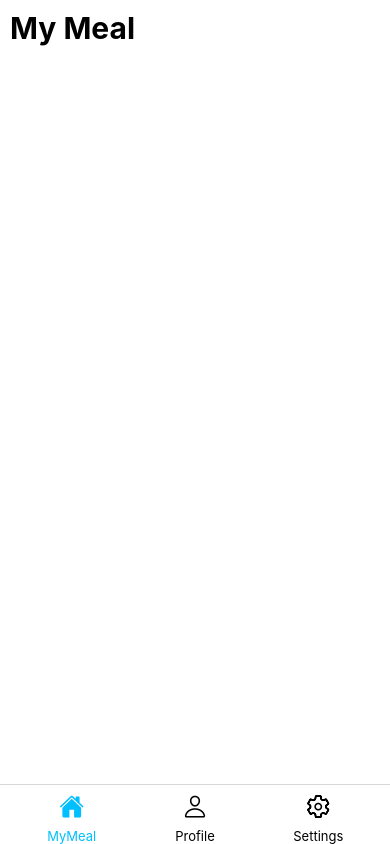
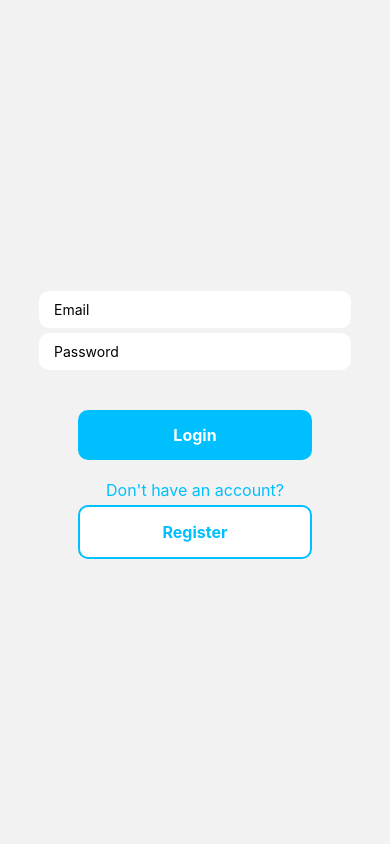
Before and after one commit to Namloh/MyMeal, a React Native app: screen /Home in a window 390 px wide. Built offline with nearby package versions, Linux system fonts and the light colour scheme; no server answers; what native-base would draw is missing.

Commit message:
prof ui and log in alert

```diff
--- a/App.js
+++ b/App.js
@@ -1,20 +1,33 @@
-import { StatusBar } from 'expo-status-bar';
 import React, {useState, useEffect, useContext} from 'react'
-import { StyleSheet, View } from 'react-native';
+import { StyleSheet, View, StatusBar } from 'react-native';
 import { NavigationContainer } from '@react-navigation/native';
 import { createNativeStackNavigator } from '@react-navigation/native-stack';
 import LoginScreen from './screens/LoginScreen';
 import HomeScreen from './screens/HomeScreen';
+import RegisterScreen from './screens/RegisterScreen';
 import { DarkModeProvider } from './DarkModeProvider/DarkModeProvider';
 import { NativeBaseProvider} from "native-base";
-
+import { auth } from './firebase';
 
 const Stack = createNativeStackNavigator();
 
 
-
 export default function App() {
 
+  const [user, setUser] = useState(null);
+
+  useEffect(() => {
+    const unsubscribe = auth.onAuthStateChanged((user) => {
+      if (user) {
+        // User is logged in
+        setUser(user);
+      } else {
+        // No user logged in
+        setUser(null);
+      }
+    });
+    return () => unsubscribe();
+  }, []);
 
 
   return (
@@ -23,8 +36,16 @@ export default function App() {
             <NavigationContainer >
             <DarkModeProvider>
           <Stack.Navigator>
-            <Stack.Screen options={{headerShown: false}}  name="Login" component={LoginScreen}/>
-            <Stack.Screen options={{headerShown: false}} name="Home" component={HomeScreen}/>
+            {user ? (
+              // User is logged in, show HomeScreen
+              <Stack.Screen options={{ headerShown: false }} name="Home" component={HomeScreen} />
+            ) : (
+              // No user logged in, show LoginScreen and RegisterScreen
+              <>
+                <Stack.Screen options={{ headerShown: false }} name="Login" component={LoginScreen} />
+                <Stack.Screen options={{ headerShown: false }} name="Register" component={RegisterScreen} />
+              </>
+            )}
           </Stack.Navigator>
           </DarkModeProvider>
         </NavigationContainer>
--- a/app.json
+++ b/app.json
@@ -16,6 +16,7 @@
     ],
     "ios": {
       "supportsTablet": true
+
     },
     "android": {
       "adaptiveIcon": {
@@ -27,5 +28,6 @@
     "web": {
       "favicon": "./assets/favicon.png"
     }
+
   }
 }
--- a/firebase.js
+++ b/firebase.js
@@ -3,6 +3,7 @@ import firebase from 'firebase/compat/app';
 import 'firebase/compat/auth';
 import { initializeApp, getApps } from 'firebase/app';
 import {getFirestore} from "firebase/firestore"
+
 
 // TODO: Add SDKs for Firebase products that you want to use
 // https://firebase.google.com/docs/web/setup#available-libraries
@@ -31,5 +32,6 @@ else{
 //const analytics = getAnalytics(app);
 const auth = firebase.auth()
 const db = getFirestore()
+const googleProvider = new firebase.auth.GoogleAuthProvider();
 
-export {auth, db};
+export {auth, db, googleProvider};
--- a/screens/HomeScreen.js
+++ b/screens/HomeScreen.js
@@ -19,7 +19,9 @@ const HomeScreen = () => {
 
 
     <Tab.Navigator
+
     screenOptions={({ route }) => ({
+      tabBarHideOnKeyboard: true,
       tabBarIcon: ({ focused, color, size }) => {
         let iconName;
 
--- a/screens/LoginScreen.js
+++ b/screens/LoginScreen.js
@@ -1,43 +1,53 @@
-import { KeyboardAvoidingView, StyleSheet, Text, TextInput, TouchableOpacity, View } from 'react-native'
+import { KeyboardAvoidingView, StyleSheet, Text, TextInput, TouchableOpacity, View, Alert } from 'react-native'
 import React, {useEffect, useState}  from 'react'
-import { auth } from '../firebase'
+import { auth, GoogleAuthProvider, signInWithRedirect } from '../firebase';
 import { useNavigation } from '@react-navigation/native'
 
 const LoginScreen = () => {
   const [email, setEmail] = useState("")
   const [password, setPassword] = useState("")
-
+  const [isLoading, setIsLoading] = useState(false);
   const navigation = useNavigation()
 
   useEffect(() => {
     const unsub = auth.onAuthStateChanged(user => {
       if(user){
-        navigation.replace("Home")
+
       }
     })
 
     return unsub
   }, [])
 
-  const handleSignUp = () => {
-    auth.createUserWithEmailAndPassword(email,password)
-    .then(userCredentials =>
-      {
-        const user = userCredentials.user;
-        console.log("Registered in with ", user.email)
 
-      })
-    .catch(error => alert(error.message))
-  }
+
+
+  const handleRegisterPress = () => {
+    navigation.navigate("Register");
+  };
 
 
   const handleLogIn = () => {
-    auth.signInWithEmailAndPassword(email,password)
-    .then(userCredentials =>
-      {
-        const user = userCredentials.user; console.log("Logged in with ", user.email)
-      })
-    .catch(error => alert(error.message))
+    setIsLoading(true);
+    Alert.alert(
+      "Logging In",
+      "Please wait while we log you in...",
+      [{ text: "OK", onPress: () => {} }],
+      { cancelable: true }
+    );
+    auth
+    .signInWithEmailAndPassword(email, password)
+    .then((userCredentials) => {
+      const user = userCredentials.user;
+      console.log("Logged in with ", user.email);
+
+      setIsLoading(false); // Set isLoading back to false after the login is successful
+    })
+    .catch((error) => {
+      alert(error.message);
+      setIsLoading(false); // Set isLoading back to false after the login attempt (whether it succeeded or failed)
+    });
+
   }
 
 
@@ -66,10 +76,17 @@ const LoginScreen = () => {
           <Text style={styles.buttonText}>Login</Text>
         </TouchableOpacity>
 
-        <TouchableOpacity onPress={handleSignUp} style={[styles.button, styles.buttonOutline]}>
+
+        <Text style={styles.newAccText}>Don't have an account?</Text>
+        <TouchableOpacity onPress={handleRegisterPress} style={[styles.button, styles.buttonOutline]}>
           <Text style={styles.btnOutlineText}>Register</Text>
         </TouchableOpacity>
+
       </View>
+
+
+
+
     </KeyboardAvoidingView>
   )
 }
@@ -77,6 +94,7 @@ const LoginScreen = () => {
 export default LoginScreen
 
 const styles = StyleSheet.create({
+
     container:{
         flex: 1,
         justifyContent: 'center',
@@ -116,12 +134,31 @@ const styles = StyleSheet.create({
     },
     buttonText: {
       color: 'white',
-      fontWeight: 700,
+      fontWeight: '700',
       fontSize: 16,
     },
     btnOutlineText: {
       color: 'deepskyblue',
-      fontWeight: 700,
+      fontWeight: '700',
       fontSize: 16,
-    }
+    },
+    newAccText:{
+      marginTop: 20,
+      color: 'deepskyblue',
+      fontSize: 16,
+    },
+    loadingAlert: {
+      position: 'absolute',
+      top: '50%',
+      left: '50%',
+      backgroundColor: 'white',
+      padding: 30,
+      borderRadius: 10,
+      borderWidth: 1,
+      borderColor: 'deepskyblue',
+      transform: [{ translateX: -50 }, { translateY: -50 }],
+      justifyContent: 'center',
+      alignItems: 'center',
+    },
+
 })
--- a/screens/MyMealScreen.js
+++ b/screens/MyMealScreen.js
@@ -1,12 +1,13 @@
-import { StyleSheet, Text, View, Switch } from 'react-native'
+import { StyleSheet, Text, View, StatusBar } from 'react-native'
 import React, { useContext } from 'react';
 import { DarkModeContext } from '../DarkModeProvider/DarkModeProvider';
 
 const MyMealScreen = () => {
   const { theme } = useContext(DarkModeContext);
+  const statusBarHeight = StatusBar.currentHeight || 0;
 
   return (
-    <View style={{minHeight: "100%", backgroundColor: theme.background}}>
+    <View style={{ minHeight: '100%', backgroundColor: theme.background , paddingTop: statusBarHeight}}>
 
        <Text style={[styles.header, {color: theme.primaryText}]}>My Meal</Text>
         <View style={styles.container}>
--- a/screens/ProfileScreen.js
+++ b/screens/ProfileScreen.js
@@ -1,12 +1,11 @@
-import { KeyboardAvoidingView, StyleSheet, Text, TextInput, TouchableOpacity, View } from 'react-native'
-import React, {useState, useContext} from 'react'
+import { KeyboardAvoidingView, StyleSheet, Text, TextInput, TouchableOpacity, View, StatusBar } from 'react-native'
+import React, {useState, useContext, useEffect} from 'react'
 import { collection, doc, setDoc, getDoc } from 'firebase/firestore';
 import { auth } from '../firebase'
 import {db} from "../firebase"
 import { DarkModeContext } from '../DarkModeProvider/DarkModeProvider';
 import { useFocusEffect } from '@react-navigation/native';
-import { AuthErrorCodes } from 'firebase/auth';
-import { Center } from 'native-base';
+
 
 const ProfileScreen = () => {
   const { theme } = useContext(DarkModeContext);
@@ -15,6 +14,8 @@ const ProfileScreen = () => {
     field: '',
     value: '',
   });
+
+  const statusBarHeight = StatusBar.currentHeight || 0;
 
   const fetchUserData = async () => {
     try {
@@ -34,8 +35,14 @@ const ProfileScreen = () => {
     }
   };
 
+  const resetEditingData = () => {
+    setEditingData({ field: '', value: '' });
+  };
+
+
   useFocusEffect(React.useCallback(() => {
     fetchUserData();
+     resetEditingData();
   }, []));
 
   const openEditor = (field, value) => {
@@ -64,7 +71,13 @@ const ProfileScreen = () => {
   };
 
   return (
-    <View style={{ minHeight: '100%', backgroundColor: theme.background }}>
+    <KeyboardAvoidingView
+    style={{ flex: 1, backgroundColor: theme.background }}
+    behavior={'padding'}
+
+
+  >
+    <View style={{ minHeight: '100%', backgroundColor: theme.background , paddingTop: statusBarHeight}}>
     <Text style={[styles.header, { color: theme.primaryText }]}>My Profile</Text>
 
     <View style={styles.container}>
@@ -74,14 +87,14 @@ const ProfileScreen = () => {
           // Show the input popup for weight if editingData.field is 'weight'
           <View style={styles.inputContainer}>
             <TextInput
-              style={[styles.input, { color: theme.primaryText }]}
+              style={[styles.input, { color: 'black'  }]}
               placeholder={`Enter weight`}
               value={editingData.value}
               onChangeText={text => setEditingData({ ...editingData, value: text })}
               keyboardType="numeric"
             />
-            <TouchableOpacity onPress={saveData} style={styles.button}>
-              <Text style={[styles.buttonText, { color: theme.btnText }]}>Save</Text>
+            <TouchableOpacity onPress={saveData} style={styles.editButton}>
+              <Text style={[styles.editButtonText, { color: theme.btnText }]}>Save</Text>
             </TouchableOpacity>
           </View>
         ) : (
@@ -103,13 +116,13 @@ const ProfileScreen = () => {
           // Show the input popup for name if editingData.field is 'name'
           <View style={styles.inputContainer}>
             <TextInput
-              style={[styles.input, { color: theme.primaryText }]}
+              style={[styles.input, { color: 'black' }]}
               placeholder={`Enter name`}
               value={editingData.value}
               onChangeText={text => setEditingData({ ...editingData, value: text })}
             />
-            <TouchableOpacity onPress={saveData} style={styles.button}>
-              <Text style={[styles.buttonText, { color: theme.btnText }]}>Save</Text>
+            <TouchableOpacity onPress={saveData} style={styles.editButton}>
+              <Text style={[styles.editButtonText, { color: theme.btnText }]}>Save</Text>
             </TouchableOpacity>
           </View>
         ) : (
@@ -128,21 +141,24 @@ const ProfileScreen = () => {
 
     </View>
   </View>
+  </KeyboardAvoidingView>
   );
 };
 
 export default ProfileScreen
 
 const styles = StyleSheet.create({
+
   itemContainer:{
-    width: '80%',
+    width: '90%',
+    height: '60%',
+    minHeight: 50,
   } ,
   itemC: {
     flex: 1,
     flexDirection: 'row',
     justifyContent: 'space-between',
-    marginBottom: 20,
-    alignItems: 'center'
+    alignItems: 'center',
   } ,
   inputContainer:{
     flex: 1,
@@ -157,30 +173,39 @@ const styles = StyleSheet.create({
     padding: 10,
     backgroundColor: 'deepskyblue',
     borderRadius: 5,
-    width: '100px',
+    width: 100,
+    height: 40,
     alignItems: 'center'
+
   },
   editButtonText: {
     color: 'white',
     fontWeight: 'bold',
     fontSize: 15,
   },
-    container:{
-        flex: 1,
-        justifyContent: 'center',
-        alignItems: 'center',
-
-    },
+  container:{
+    flex: 1,
+    justifyContent: "flex-start",
+    marginLeft: 30,
+    marginTop: 30,
+    maxHeight: "10%",
+},
     inputContainer: {
-      width: '80%'
+      flex: 1,
+      flexDirection: 'row',
+      justifyContent: 'space-between',
+      alignItems: 'center'
     },
     input: {
       backgroundColor: 'white',
       paddingHorizontal: 15,
       paddingVertical: 10,
       borderRadius: 10,
+      borderColor: 'deepskyblue',
+      borderWidth: 2,
       marginTop: 5,
-
+      fontSize: 20,
+      maxWidth: 150,
     },
     buttonContainer: {
       width: "60%",
@@ -202,4 +227,5 @@ const styles = StyleSheet.create({
         marginLeft: 10,
         marginTop: 10,
       },
+
 })
--- /dev/null
+++ b/screens/RegisterScreen.js
@@ -0,0 +1,131 @@
+import { KeyboardAvoidingView, StyleSheet, Text, TextInput, TouchableOpacity, View } from 'react-native'
+import React, {useEffect, useState}  from 'react'
+import { auth } from '../firebase'
+import { useNavigation } from '@react-navigation/native'
+
+const RegisterScreen = () => {
+
+    const [email, setEmail] = useState("")
+    const [password, setPassword] = useState("")
+
+
+    const navigation = useNavigation()
+    useEffect(() => {
+      const unsub = auth.onAuthStateChanged(user => {
+        if(user){
+          navigation.replace("Home")
+        }
+      })
+
+      return unsub
+    }, [])
+
+
+    const handleLoginPress = () => {
+        navigation.navigate("Login");
+      };
+
+    const handleSignUp = () => {
+      auth.createUserWithEmailAndPassword(email,password)
+      .then(userCredentials =>
+        {
+          const user = userCredentials.user;
+          console.log("Registered in with ", user.email)
+
+        })
+      .catch(error => alert(error.message))
+    }
+
+
+  return (
+    <KeyboardAvoidingView style={styles.container} behavior='padding' keyboardVerticalOffset={-350}>
+    <View style={styles.inputContainer}>
+
+      <TextInput
+        placeholder='Email'
+        value={email }
+        onChangeText={text => setEmail(text)}
+        style={styles.input}/>
+
+      <TextInput
+              placeholder='Password'
+              value={ password}
+              onChangeText={text => setPassword(text)}
+              style={styles.input}
+              secureTextEntry/>
+
+    </View>
+
+    <View style={styles.buttonContainer}>
+
+      <TouchableOpacity onPress={handleSignUp} style={[styles.button]}>
+        <Text style={styles.buttonText}>Crate MyMeal Account</Text>
+      </TouchableOpacity>
+
+
+      <TouchableOpacity onPress={handleLoginPress} style={[styles.button, styles.buttonOutline]}>
+        <Text style={styles.btnOutlineText}>Back to Login</Text>
+      </TouchableOpacity>
+    </View>
+  </KeyboardAvoidingView>
+  )
+}
+
+export default RegisterScreen
+
+const styles = StyleSheet.create({
+    container:{
+        flex: 1,
+        justifyContent: 'center',
+        alignItems: 'center',
+
+    },
+    inputContainer: {
+      width: '80%'
+    },
+    input: {
+      backgroundColor: 'white',
+      paddingHorizontal: 15,
+      paddingVertical: 10,
+      borderRadius: 10,
+      marginTop: 5,
+
+    },
+    buttonContainer: {
+      width: "60%",
+      justifyContent: 'center',
+      alignItems: 'center',
+      marginTop: 40,
+
+    },
+    button: {
+      backgroundColor: "deepskyblue",
+      width: "100%",
+      padding: 15,
+      borderRadius: 10,
+      alignItems: 'center',
+      borderColor: 'deepskyblue',
+      borderWidth: 2,
+    },
+    buttonOutline: {
+      backgroundColor: 'white',
+      marginTop: 5,
+      borderColor: 'deepskyblue',
+      borderWidth: 2,
+    },
+    buttonText: {
+      color: 'white',
+      fontWeight: 700,
+      fontSize: 16,
+    },
+    btnOutlineText: {
+      color: 'deepskyblue',
+      fontWeight: 700,
+      fontSize: 16,
+    },
+    newAccText:{
+      marginTop: 20,
+      color: 'deepskyblue',
+      fontSize: 16,
+    },
+})
--- a/themes.js
+++ b/themes.js
@@ -1,14 +1,14 @@
 // themes.js
 export const lightTheme = {
     primaryText: 'black',
-    secondaryText: '#555',
+    secondaryText: 'white',
     background: 'white',
     btnText: 'white',
   };
 
   export const darkTheme = {
     primaryText: 'white',
-    secondaryText: '#999',
+    secondaryText: 'black',
     background: 'black',
     btnText: 'black',
   };
```
Also changed, not shown: DarkModeProvider/DarkModeProvider.js (+18 -7 lines), package.json (+17 -9 lines), screens/SettingsScreen.js (+5 -2 lines), 2 other files (tests, documents, lock files or other folders).
